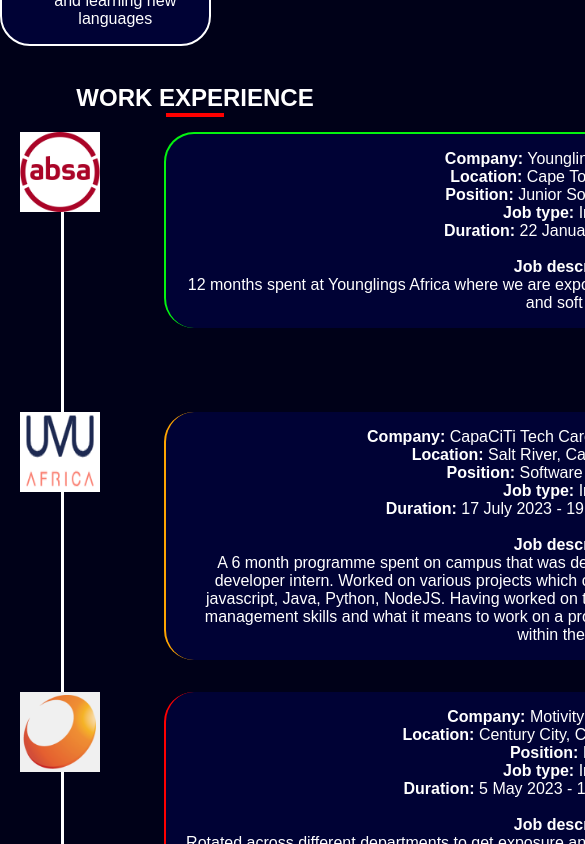
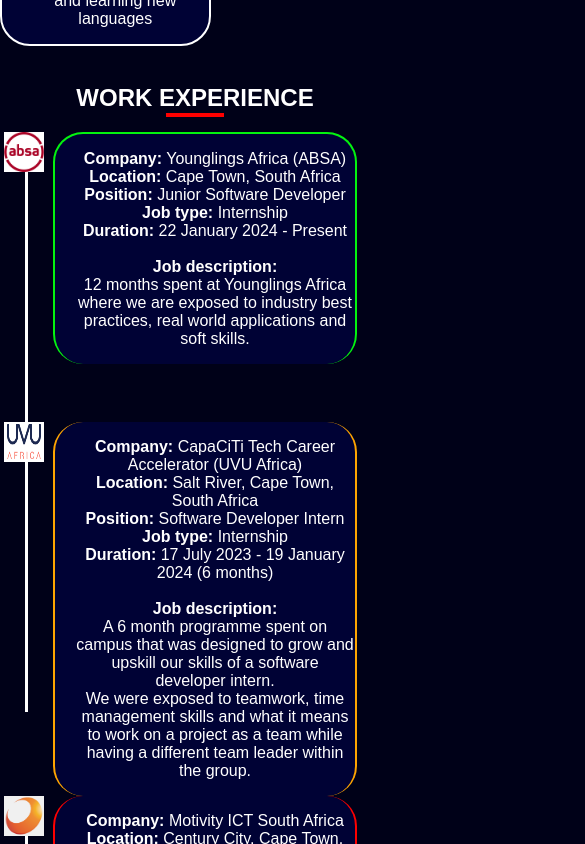
Before and after one commit to Lusa-mata/react-portfolio, a React (Create React App) app: page / in a window 390 px wide. Shown: the part 1880-2724 px from the top of the page, 585 px wide, since content can reach past the window. Built offline with nearby package versions, Linux system fonts and the light colour scheme.

Commit message:
made work experience responsive, not done yet

```diff
--- a/src/App.css
+++ b/src/App.css
@@ -861,6 +861,119 @@
 }
 /*work experience ends here*/
 
+
+
+/*WORK EXPERIENCE responsiveness*/
+@media only screen and (max-width: 768px) {
+
+  .container {
+    display: flex;
+    margin-left: 4px; /* Adjust this value to control the space between the line and cards */
+  }
+
+  .line-and-logos {
+    display: flex;
+    flex-direction: column;
+    align-items: center;
+  }
+
+  .icon {
+    width: 40px;
+    height: 40px;
+    margin-right: 4px; /* margin to control the space between the icon and the vertical line */
+  }
+
+  .vertical-line {
+    width: 3px;
+    height: 250px; /* total height of the cards and margins */
+    background-color: white;
+  }
+
+  .card-container {
+    display: flex;
+    flex-direction: column;
+    margin-left: 5px; /* Spacing between line and cards */
+  }
+
+  .card-experience-Motivity {
+    width: 300px;
+    height: auto;
+    color: white;
+    background-color: #000235;
+    border-bottom: 2px solid #ff0000;
+    border-left: 2px solid #ff0000;
+    border-right: 2px solid #ff0000;
+    border-radius: 30px;
+
+  }
+
+  .card-experience-Motivity:hover {
+    box-shadow: 0 0 5px #ff0000,
+                0 0 10px #ff0000,
+                0 0 15px #ff0000,
+                0 0 20px #ff0000;
+  }
+
+  .card-experience-UVU {
+    width: 300px;
+    height: auto;
+    color: white;
+    background-color: #000235;
+    border-left: 2px solid orange;
+    border-right: 2px solid orange;
+    border-radius: 30px;
+  }
+
+  .card-experience-UVU:hover {
+    box-shadow: 0 0 5px orange,
+                0 0 10px orange,
+                0 0 15px orange,
+                0 0 20px orange;
+  }
+
+  .card-experience-ABSA {
+    width: 300px;
+    height: auto;
+    color: white;
+    background-color: #000235;
+    border-top: 2px solid #03f40f;
+    border-left: 2px solid #03f40f;
+    border-right: 2px solid #03f40f;
+    border-radius: 30px;
+  }
+
+  .card-experience-ABSA:hover {
+    box-shadow: 0 0 5px #03f40f,
+                0 0 10px #03f40f,
+                0 0 15px #03f40f,
+                0 0 20px #03f40f;
+  }
+
+  p {
+    font-size: 16px;
+  }
+
+
+
+
+
+
+
+
+}
+
+
+
+
+
+
+
+
+
+
+
+
+
 /*footer*/
 .footer{
   display: flex;
--- a/src/App.js
+++ b/src/App.js
@@ -220,9 +220,8 @@
             <b>Job type:</b> Internship <br></br>
             <b>Duration:</b> 17 July 2023 - 19 January 2024 (6 months) <br></br><br></br>
             <b>Job description:</b> <br></br>
-            A 6 month programme spent on campus that was designed to grow and upskill our skills of a software developer intern. Worked
-            on various projects which consisted of the following languages: HTML, CSS, javascript, Java, Python, NodeJS. Having worked on these projects,
-            we were exposed to teamwork, time management skills and what it means to work on a project as a team while having a different team leader within the group.
+            A 6 month programme spent on campus that was designed to grow and upskill our skills of a software developer intern. <br></br>
+            We were exposed to teamwork, time management skills and what it means to work on a project as a team while having a different team leader within the group.
           </p>
           </div>
         </div>
@@ -245,7 +244,8 @@
             <b>Duration:</b> 5 May 2023 - 14 July 2023 (2 months) <br></br><br></br>
             <b>Job description:</b><br></br>
             Rotated across different departments to get exposure and learn on the job,
-            performed duties at the designated workstation and client property. Worked with back
+            performed duties at the designated workstation and client property.
+            <br></br> Worked with back
             office adminstrators and did small tasks for managers such as writing formulas on Microsoft Excel for organization of data.
           </p>
           </div>
```
